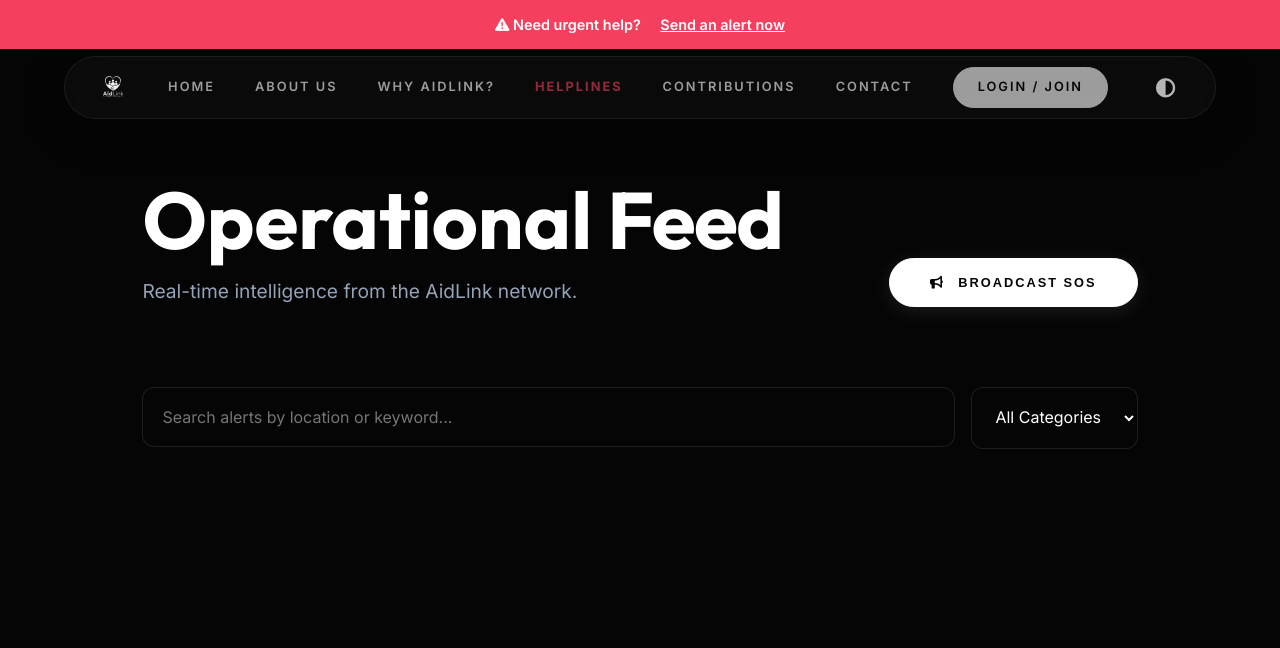
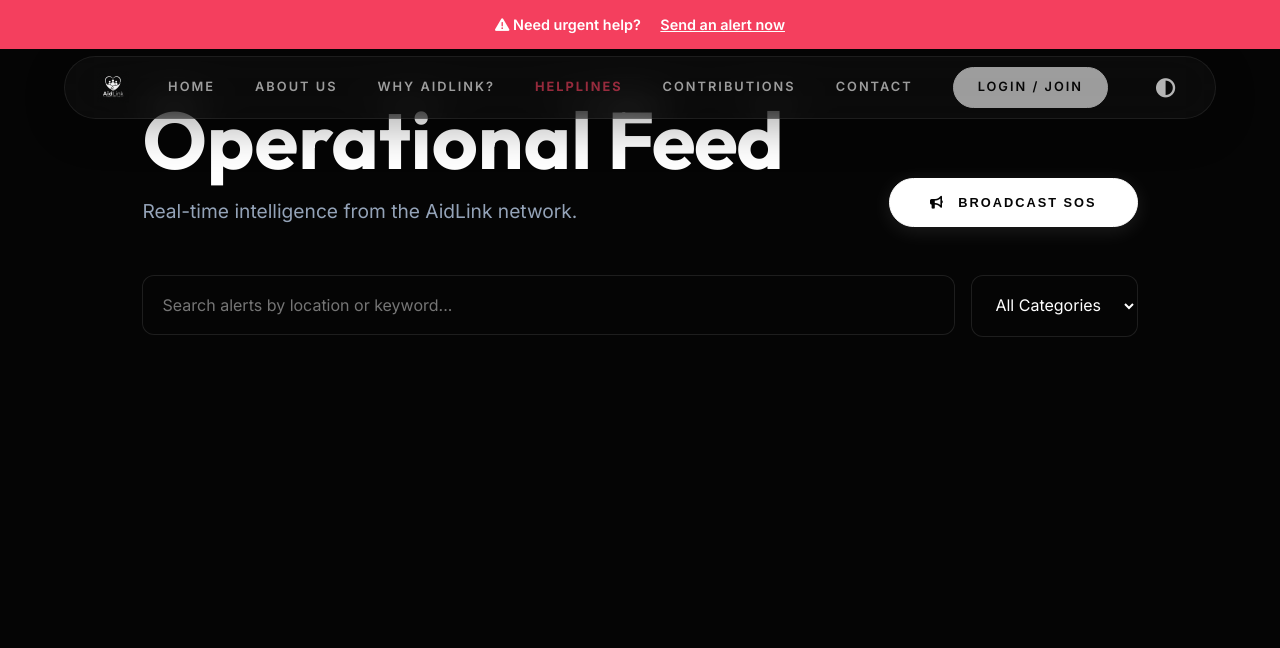
Before and after one commit to irfnafthima/AidLink, a Django app: page /feed/ in a window 1280 px wide. Shown: the top 648 px of the page. Run offline with Django 5.2, Linux system fonts and the light colour scheme; data that the repository does not hold is empty.

Commit message:
UI Refinement: Reduced excessive top spacing in the Operational Feed grid

```diff
--- a/templates/feed.html
+++ b/templates/feed.html
@@ -5,7 +5,7 @@
 {% block extra_css %}
 <style>
     .feed-header {
-        margin-bottom: 5rem;
+        margin-bottom: 3rem;
         display: flex;
         justify-content: space-between;
         align-items: flex-end;
@@ -119,7 +119,7 @@
 {% endblock %}
 
 {% block content %}
-<div class="container" style="margin-top: 5rem;">
+<div class="container">
     <div class="feed-header">
         <div>
             <h1 style="font-size: 5rem; line-height: 1;">Operational <span class="serif">Feed</span></h1>
```
